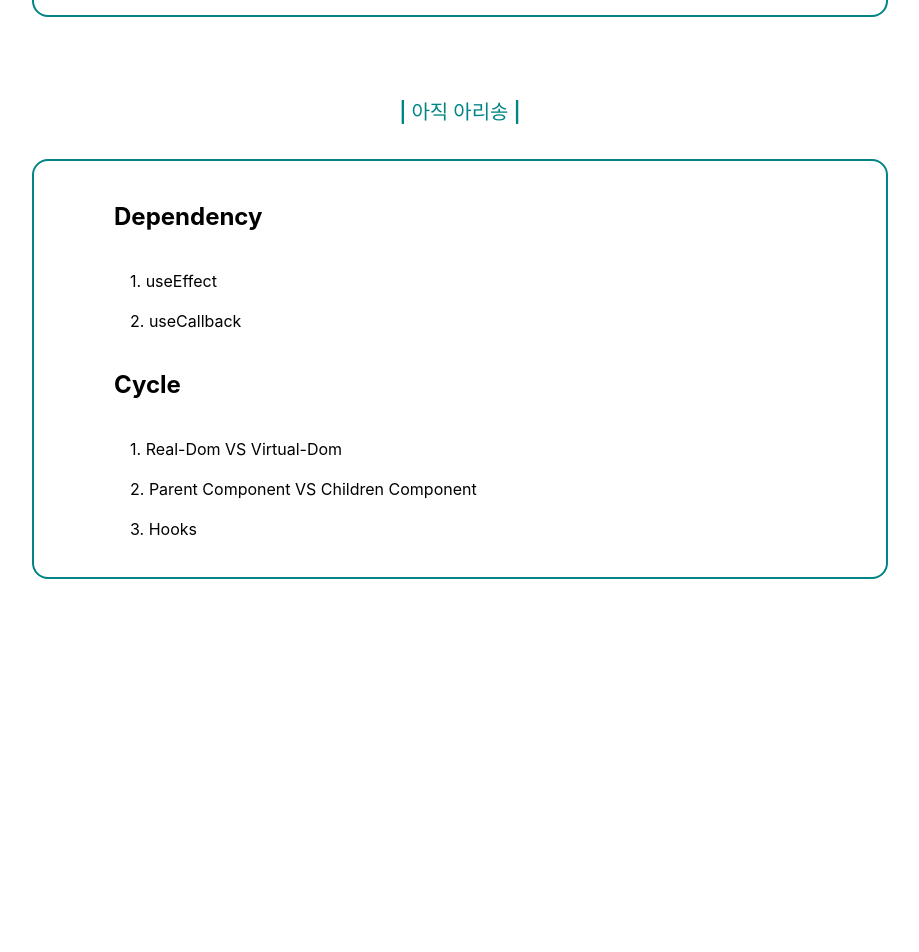
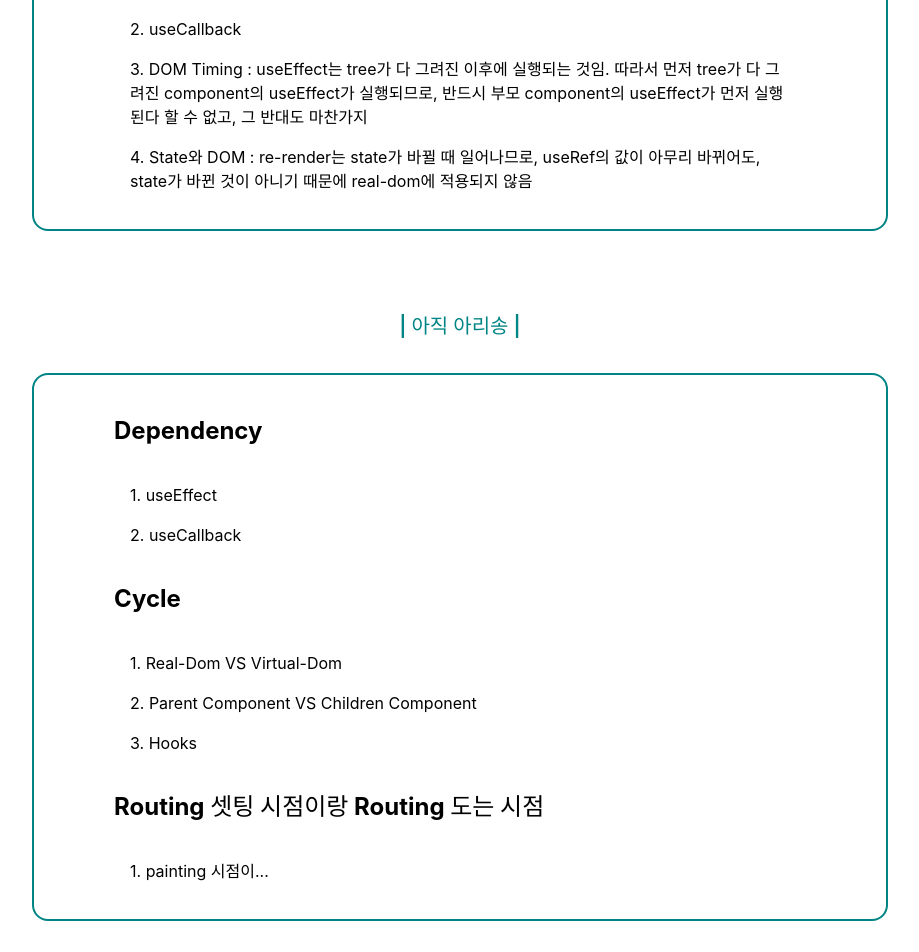
Before and after one commit to jennyjoo/React-Practice, a React (Vite) app in the folder rbvite/: page / in a window 1280 px wide. Shown: the part 1393-2345 px from the top of the page, without its empty margins (180-1099 px from the left). Before the commit the page ends 2104 px from the top, so only its background shows below. Built offline with nearby package versions, Linux system fonts and the light colour scheme.

Commit message:
text 추가

```diff
--- a/rbvite/src/components/Albums.tsx
+++ b/rbvite/src/components/Albums.tsx
@@ -68,14 +68,15 @@ export const Albums = () => {
               <li
                 key={item.id}
                 className={clsx({
-                  ' hover:bg-slate-100': true,
+                  ' hover:bg-slate-50': true,
                   'border-b-2 border-zinc-100': item.id != albums?.length,
                 })}
               >
                 <button
                   onClick={() => setQuery({ albumId: String(item.id) })}
                   className={clsx('w-full h-full flex p-4', 'text-start', {
-                    'font-extrabold': Number(selectedAlbumId) === item.id,
+                    'font-extrabold bg-slate-200':
+                      Number(selectedAlbumId) === item.id,
                   })}
                 >
                   <div className='mr-10'>{index + 1}</div>
--- a/rbvite/src/components/Home.tsx
+++ b/rbvite/src/components/Home.tsx
@@ -26,10 +26,15 @@ const RequirementList: List[] = [
   },
 ];
 
+const acquired: string =
+  'DOM Timing : useEffect는 tree가 다 그려진 이후에 실행되는 것임. 따라서 먼저 tree가 다 그려진 component의 useEffect가 실행되므로, 반드시 부모 component의 useEffect가 먼저 실행된다 할 수 없고, 그 반대도 마찬가지';
+
+const acquired2: string =
+  'State와 DOM : re-render는 state가 바뀔 때 일어나므로, useRef의 값이 아무리 바뀌어도, state가 바뀐 것이 아니기 때문에 real-dom에 적용되지 않음';
 const AcquiredSkills: List[] = [
   {
     subTitle: '새로 배운 것',
-    li: ['useEffect', 'useCallback'],
+    li: ['useEffect ', 'useCallback', acquired, acquired2],
   },
 ];
 
@@ -45,6 +50,10 @@ const WillAcquireSkills: List[] = [
       'Parent Component VS Children Component',
       'Hooks',
     ],
+  },
+  {
+    subTitle: 'Routing 셋팅 시점이랑 Routing 도는 시점',
+    li: ['painting 시점이...'],
   },
 ];
 
@@ -93,7 +102,7 @@ export const Home = () => {
   console.log('ssss>>>', session);
   return (
     <>
-      <header id='home-header' className='p-10'>
+      <header id='home-header' className='p-10 h-full'>
         <h1 className='font-bold text-5xl pb-20 text-zinc-50'>
           DigitalHana路 개발 3기 2차 과제
         </h1>
--- a/rbvite/src/components/home.css
+++ b/rbvite/src/components/home.css
@@ -1,5 +1,6 @@
 #home-header {
   background-image: url(https://png.pngtree.com/thumb_back/fh260/background/20230615/pngtree-landscape-landscape-photo-image_2902263.jpg);
+  height: 270px;
 }
 
 #list {
```
